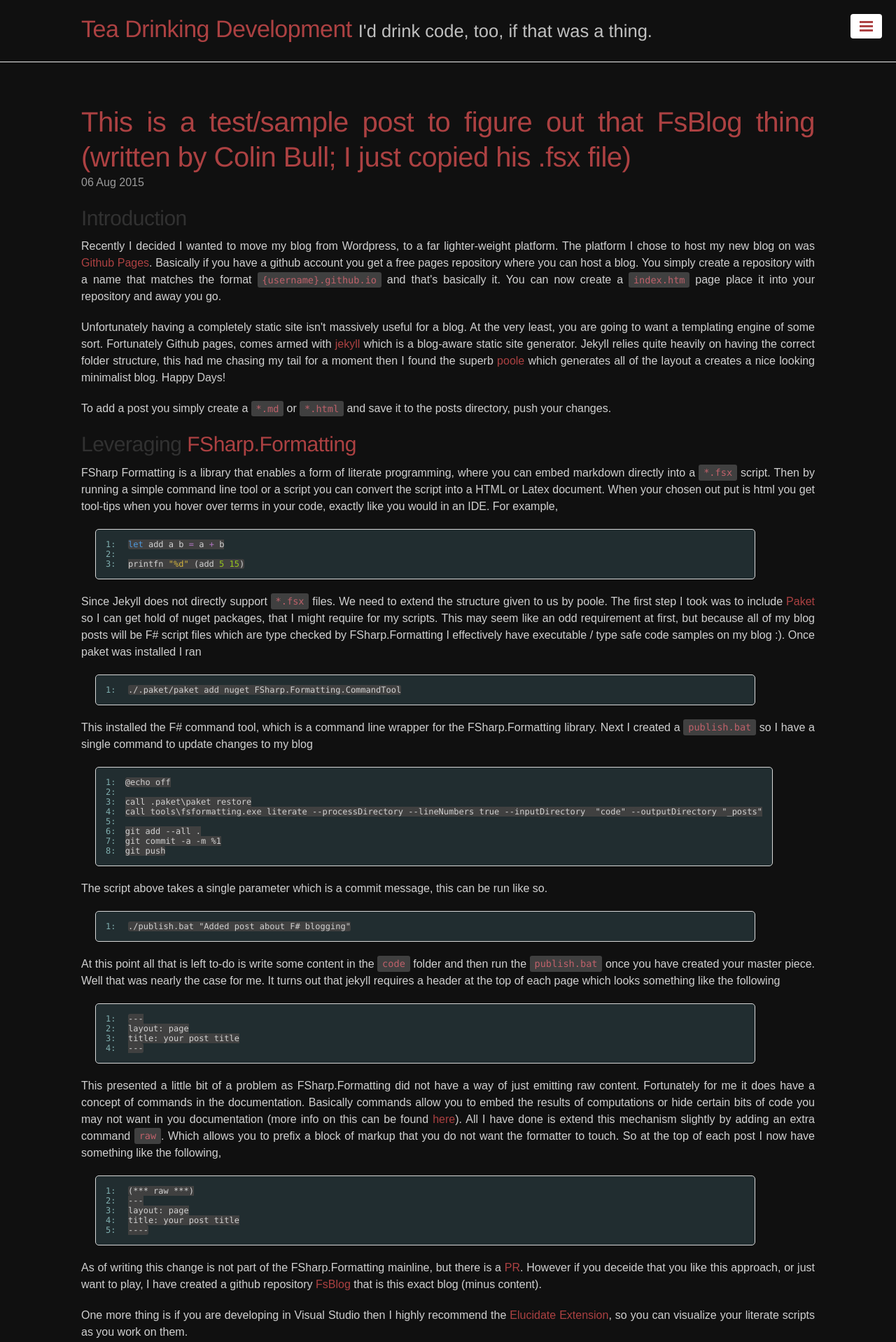
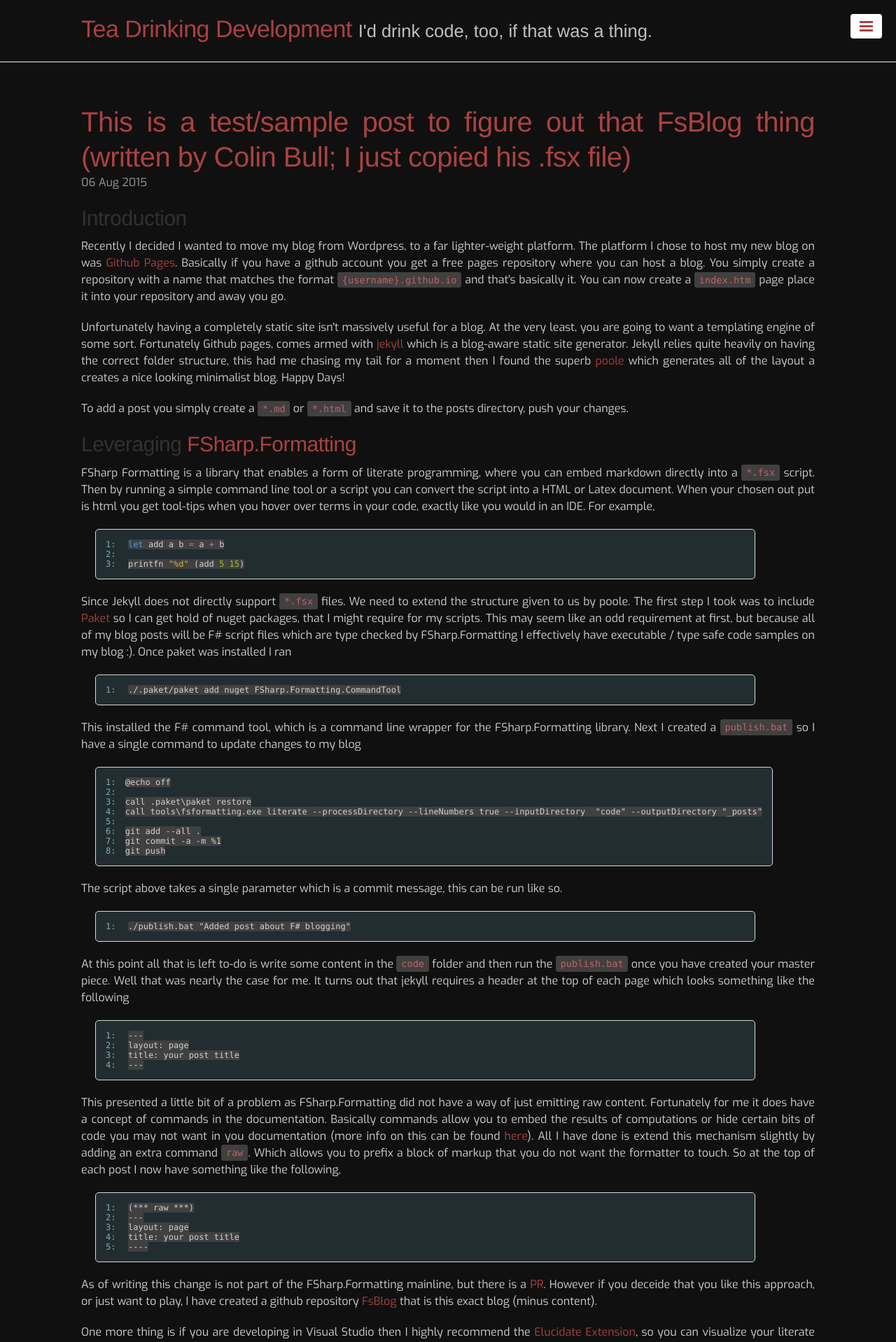
Before and after one commit to TeaDrivenDev/TeaDrivenDev.github.io, a Jekyll site: the page built from index.html, in a window 1280 px wide. Shown: the top 1918 px of the page at 70% size. Built offline with Jekyll 4.4.1, drawn with Linux system fonts in a browser that asks for light colours; some web fonts are replaced; Markdown is read by kramdown in place of the engine named in the settings; the list of posts is cut into pages by our own code.

Commit message:
Update lanyon.css

```diff
--- a/public/css/lanyon.css
+++ b/public/css/lanyon.css
@@ -434,7 +434,7 @@ a.pagination-item:hover {
 .theme-base-08d {
 	background-color: #101010;
 	color: #d0d0d0;
-  font-family: 'Titillium Web', sans-serif;
+  font-family: 'Exo', sans-serif;
 }
 
 .theme-base-08d .sidebar,
```
